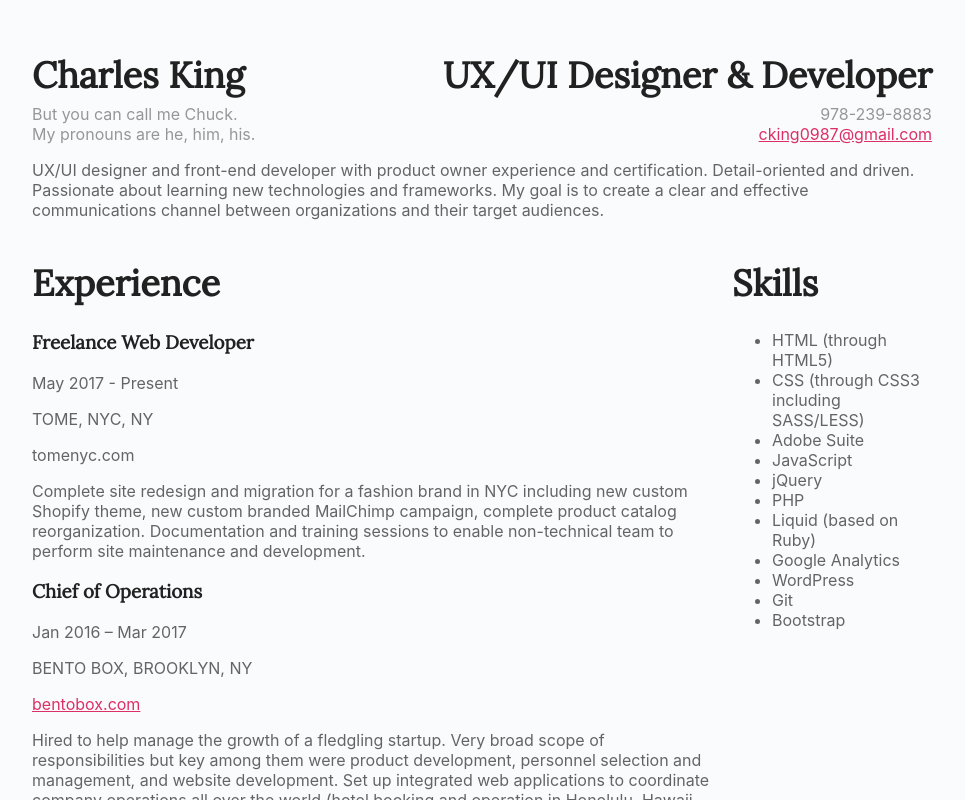
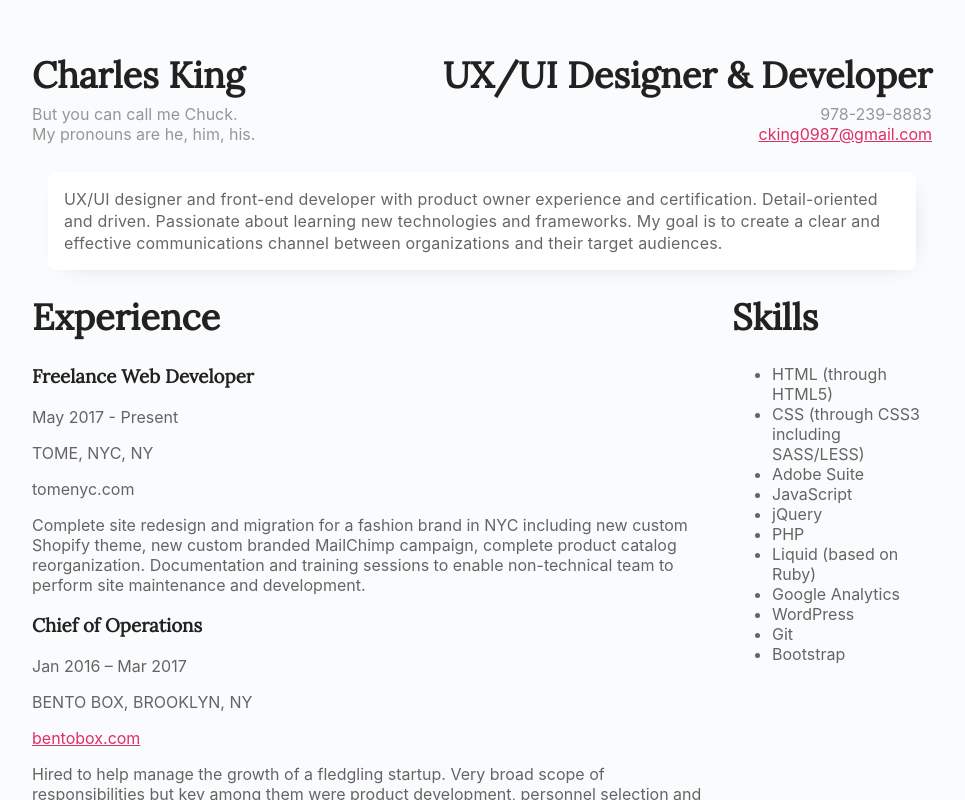
Before and after one commit to cking0987/resume, a Vue app: page / in a window 1280 px wide. Shown: the top 800 px of the page, without its empty margins (158-1123 px from the left). Built offline with nearby package versions, Linux system fonts and the light colour scheme.

Commit message:
Update about section styles

```diff
--- a/src/assets/styles.scss
+++ b/src/assets/styles.scss
@@ -64,6 +64,23 @@ body {
 	}
 }
 
+// About
+.about-component {
+	background-color: $surface-light;
+	padding: $grid-gap-spacing;
+	margin: ($grid-gap-spacing * 1.75) $grid-gap-spacing 0 $grid-gap-spacing;
+	border-radius: 8px;
+	box-shadow: 5px 5px 25px -15px rgba(0,0,0,.25);
+	p {
+		margin: 0;
+		letter-spacing: .2px;
+		line-height: 22px;
+	}
+	@include print {
+		box-shadow: 5px 5px 20px -10px rgba(0,0,0,.5);
+	}
+}
+
 .work-skills-education {
 	display: grid;
 	gap: $grid-gap-spacing;
```
